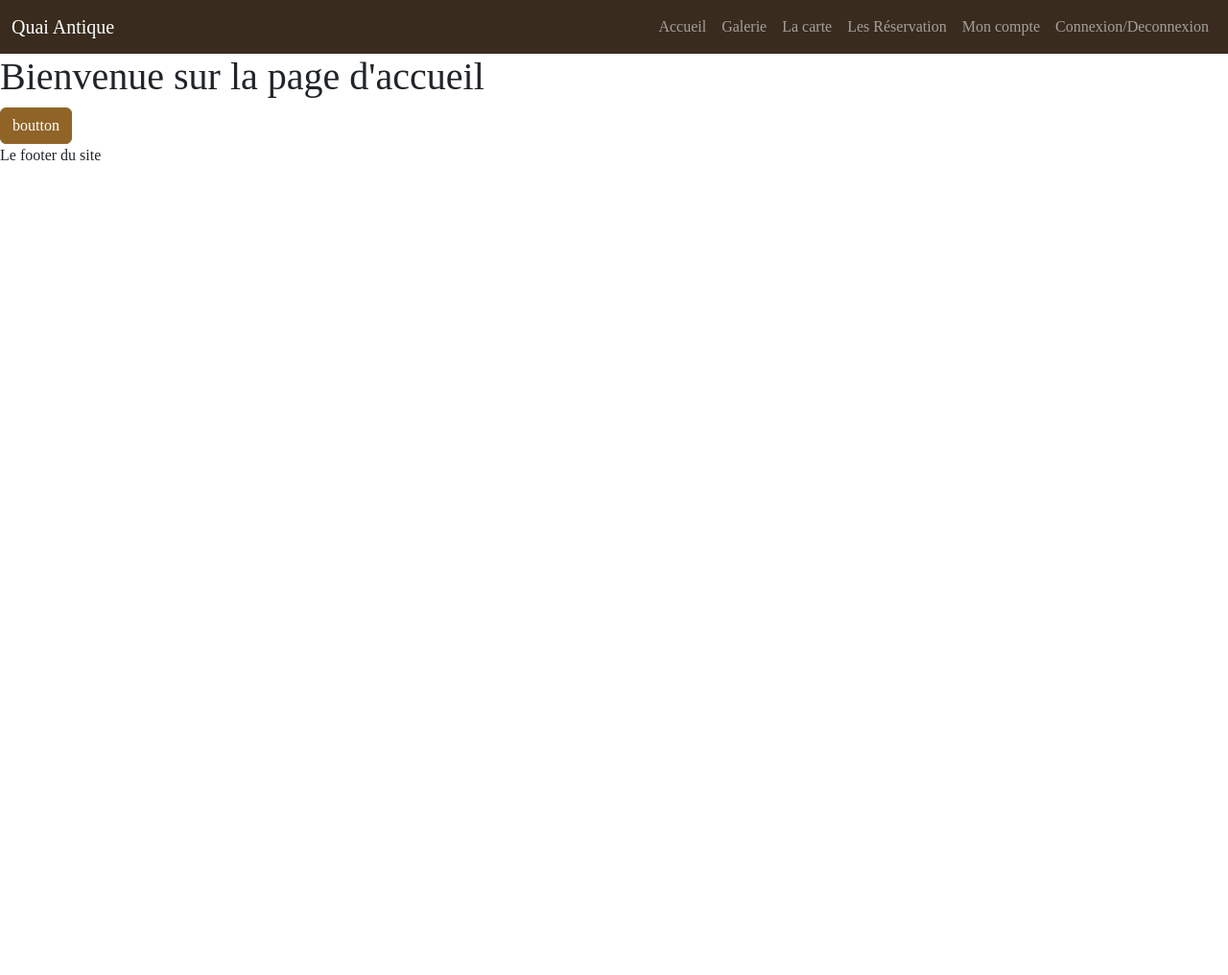
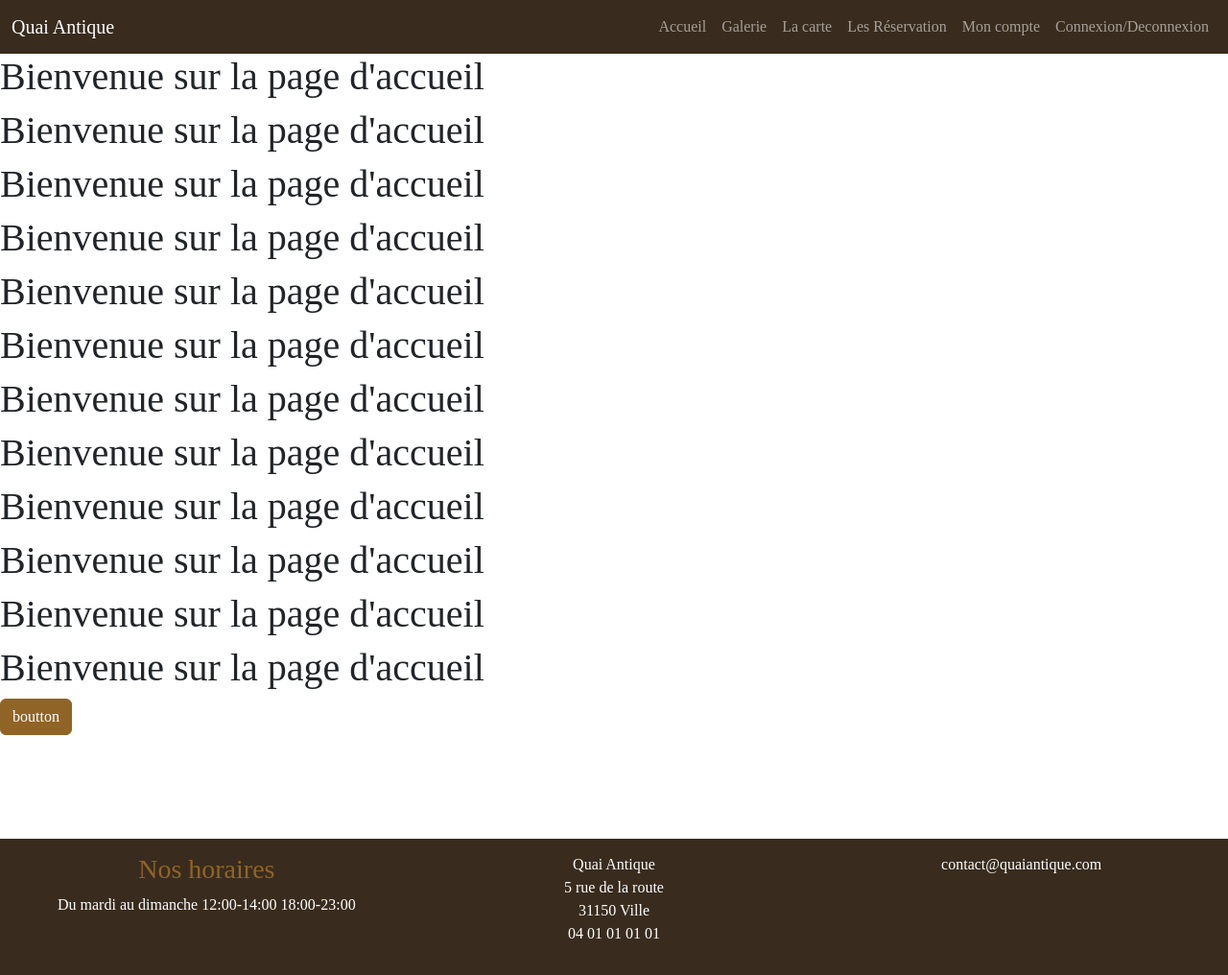
Before and after one commit to FecTw0-dev/quai_antique, a website with bundled scripts: page index.html in a window 1280 px wide. Shown: the whole page at 96% size. Before the commit the page ends 800 px from the top, so only its background shows below. Built offline with nearby package versions, Linux system fonts and the light colour scheme; files whose address does not match are found by name; a web font is replaced by a local one.

Commit message:
Ajout du footer

```diff
--- a/index.html
+++ b/index.html
@@ -50,8 +50,23 @@
         <!-- le contenu de la page sera injecté ici -->
     </main>
 
-    <footer>
-        Le footer du site
+    <footer class="bg-dark text-white text-center footer">
+        <div class="row">
+            <div class="col-12 col-lg-4">
+                <h3 class="text-primary">Nos horaires</h3>
+                <p>Du mardi au dimanche  12:00-14:00  18:00-23:00</p>
+            </div>
+            <div class="col-6 col-lg-4">
+                <p>Quai Antique <br/>
+                    5 rue de la route <br/>
+                    31150 Ville <br/>
+                    04 01 01 01 01 <br/>
+                </p>
+            </div>
+            <div class="col-6 col-lg-4">
+                <p>contact@quaiantique.com</p>
+            </div>
+        </div>
     </footer>
 
     <script type="module" src="Router/router.js"></script>
--- a/pages/home.html
+++ b/pages/home.html
@@ -1,3 +1,17 @@
+<h1>Bienvenue sur la page d'accueil</h1>
+<h1>Bienvenue sur la page d'accueil</h1>
 <h1>Bienvenue sur la page d'accueil</h1>
 
+<h1>Bienvenue sur la page d'accueil</h1>
+<h1>Bienvenue sur la page d'accueil</h1>
+
+<h1>Bienvenue sur la page d'accueil</h1>
+<h1>Bienvenue sur la page d'accueil</h1>
+<h1>Bienvenue sur la page d'accueil</h1>
+<h1>Bienvenue sur la page d'accueil</h1>
+<h1>Bienvenue sur la page d'accueil</h1>
+<h1>Bienvenue sur la page d'accueil</h1>
+<h1>Bienvenue sur la page d'accueil</h1>
+
+
 <button class="btn btn-primary">boutton</button>
--- a/scss/main.scss
+++ b/scss/main.scss
@@ -1,2 +1,19 @@
 @import url("/node_modules/bootstrap-icons/font/bootstrap-icons.css");
 @import 'custom';
+
+html {
+    position: relative;
+    min-height: 100%;;
+}
+
+main {
+    margin-bottom: 250px;
+}
+
+
+footer.footer {
+padding:15px;
+position: absolute;
+bottom: 0%;
+width: 100%;
+}
```
Also changed, not shown: scss/main.css, 1 other file.
